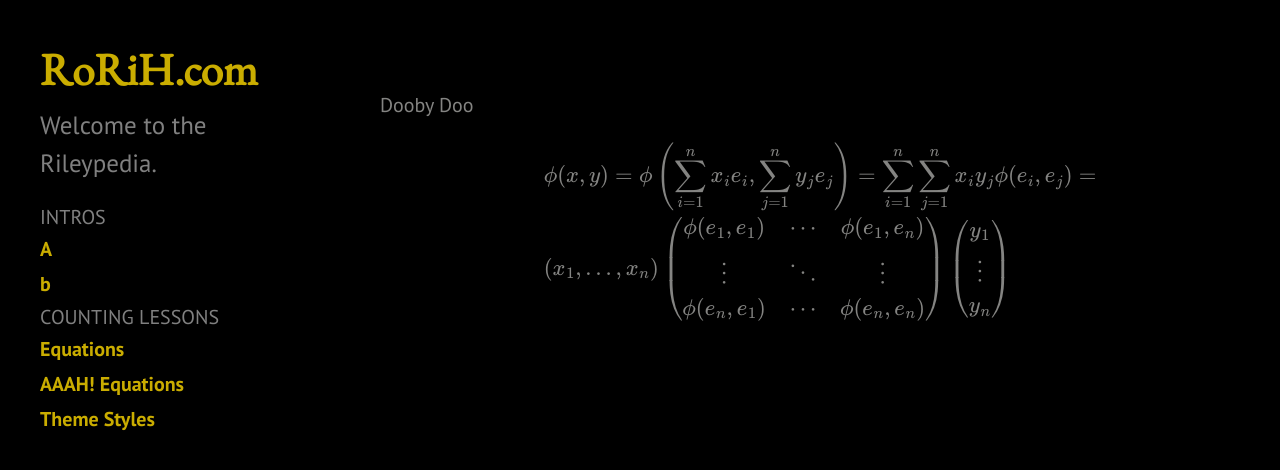
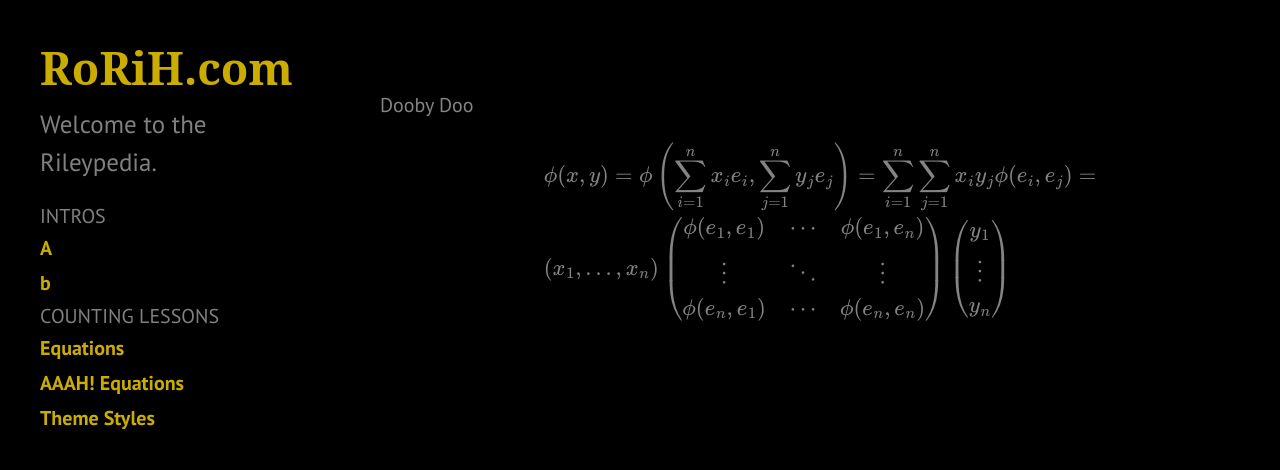
Before and after one commit to roriholm/roriholm.github.io, a Jekyll site: the page built from content/_mathpages/about3.md, in a window 1280 px wide. Shown: the top 470 px of the page. Built offline with Jekyll 4.4.1, drawn with Linux system fonts in a browser that asks for light colours; formulas are drawn with MathJax 3.

Commit message:
forget the dang sidebar link...

```diff
--- a/_includes/sidebar.html
+++ b/_includes/sidebar.html
@@ -1,7 +1,7 @@
 <div class="sidebar">
   <div class="container sidebar-sticky">
     <div class="sidebar-about">
-      <h1><a href="http://www.rorih.com">{{ site.title }}</a></h1>
+      <h1>{{ site.title }}</h1>
       <p class="lead">{{ site.description }}</p>
     </div>
 
```
